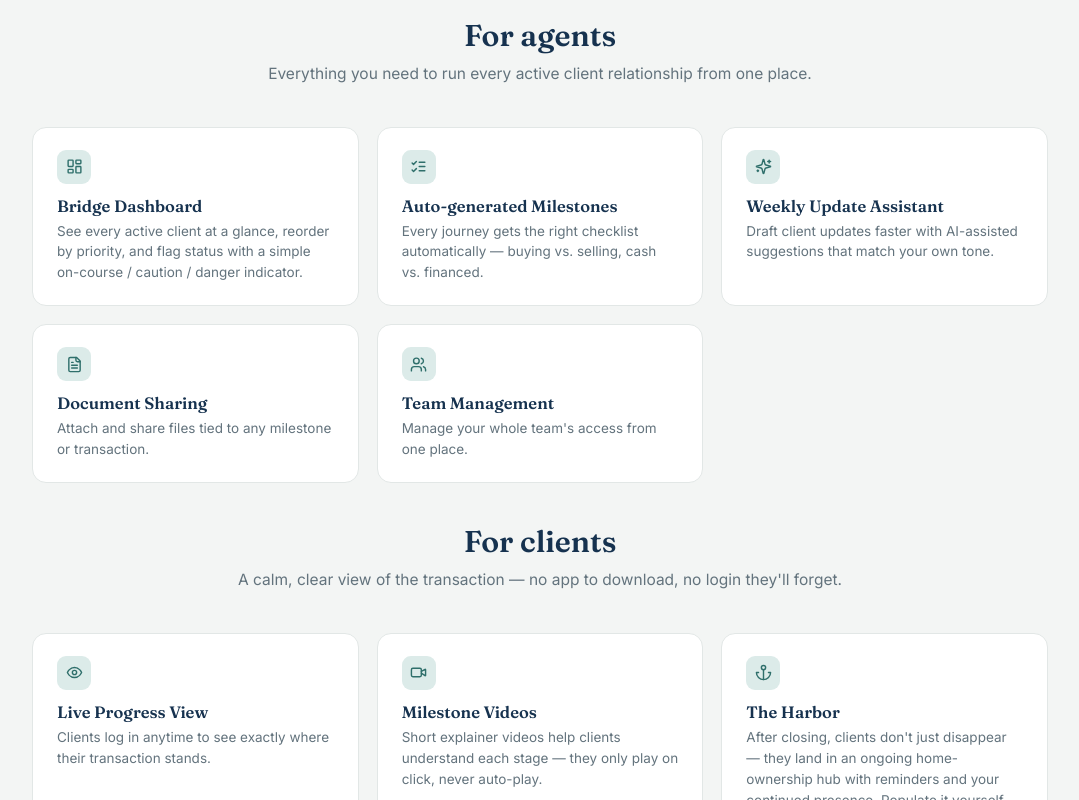
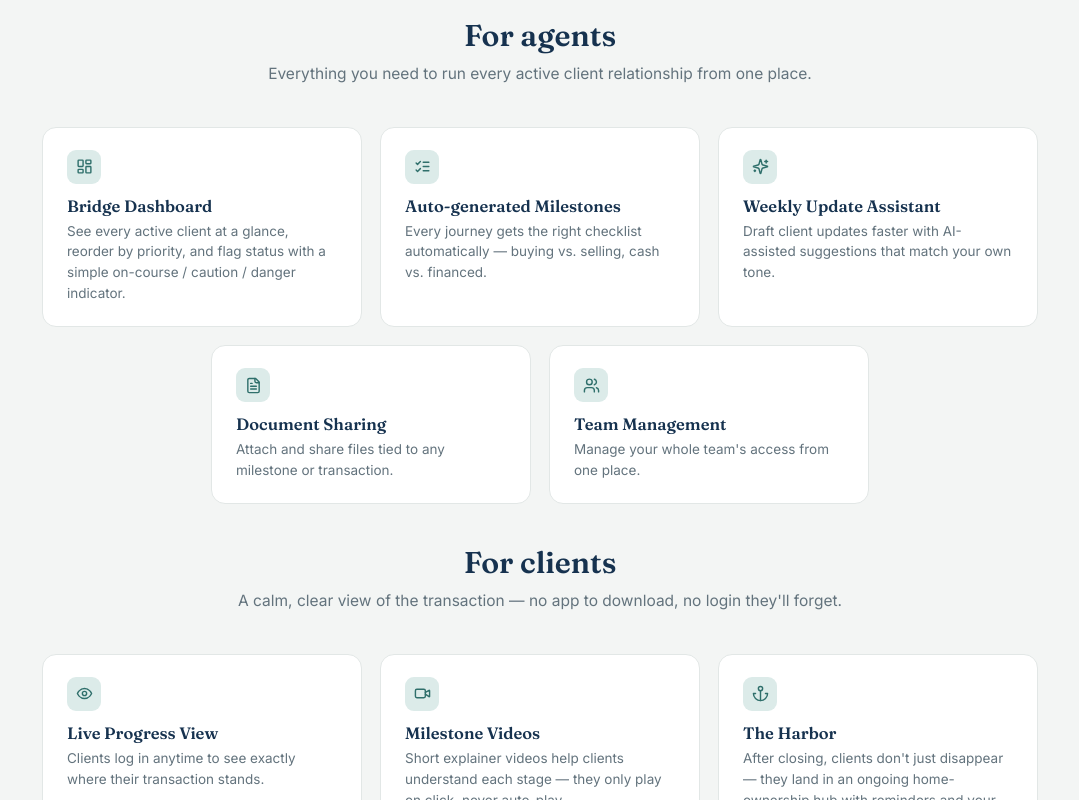
Before and after one commit to dave-pepin/lighthouse-app, a Next.js app: page / in a window 1280 px wide. Shown: the part 1400-2200 px from the top of the page, without its empty margins (100-1179 px from the left). Built offline with nearby package versions, Linux system fonts and the light colour scheme; no server answers.

Commit message:
Center incomplete rows in the landing page feature grid
For Agents has 5 cards (3 + 2) - as a CSS grid the trailing 2 hugged the
left edge under an empty gap. Flexbox with justify-content: center
handles this correctly for any row count, including For Clients' full
3-card row.

```diff
--- a/app/globals.css
+++ b/app/globals.css
@@ -499,10 +499,19 @@ body {
   gap: 28px;
 }
 
+/* Flexbox rather than grid, deliberately — a trailing incomplete row (5
+   feature cards wraps to 3 + 2) centers itself under the row above
+   instead of hugging the left edge the way CSS grid's auto-fit would. */
 .lh-landing-features-grid {
-  display: grid;
-  grid-template-columns: repeat(auto-fit, minmax(260px, 1fr));
+  display: flex;
+  flex-wrap: wrap;
+  justify-content: center;
   gap: 18px;
+}
+
+.lh-landing-features-grid > * {
+  flex: 1 1 260px;
+  max-width: 320px;
 }
 
 .lh-landing-pricing-grid {
```
